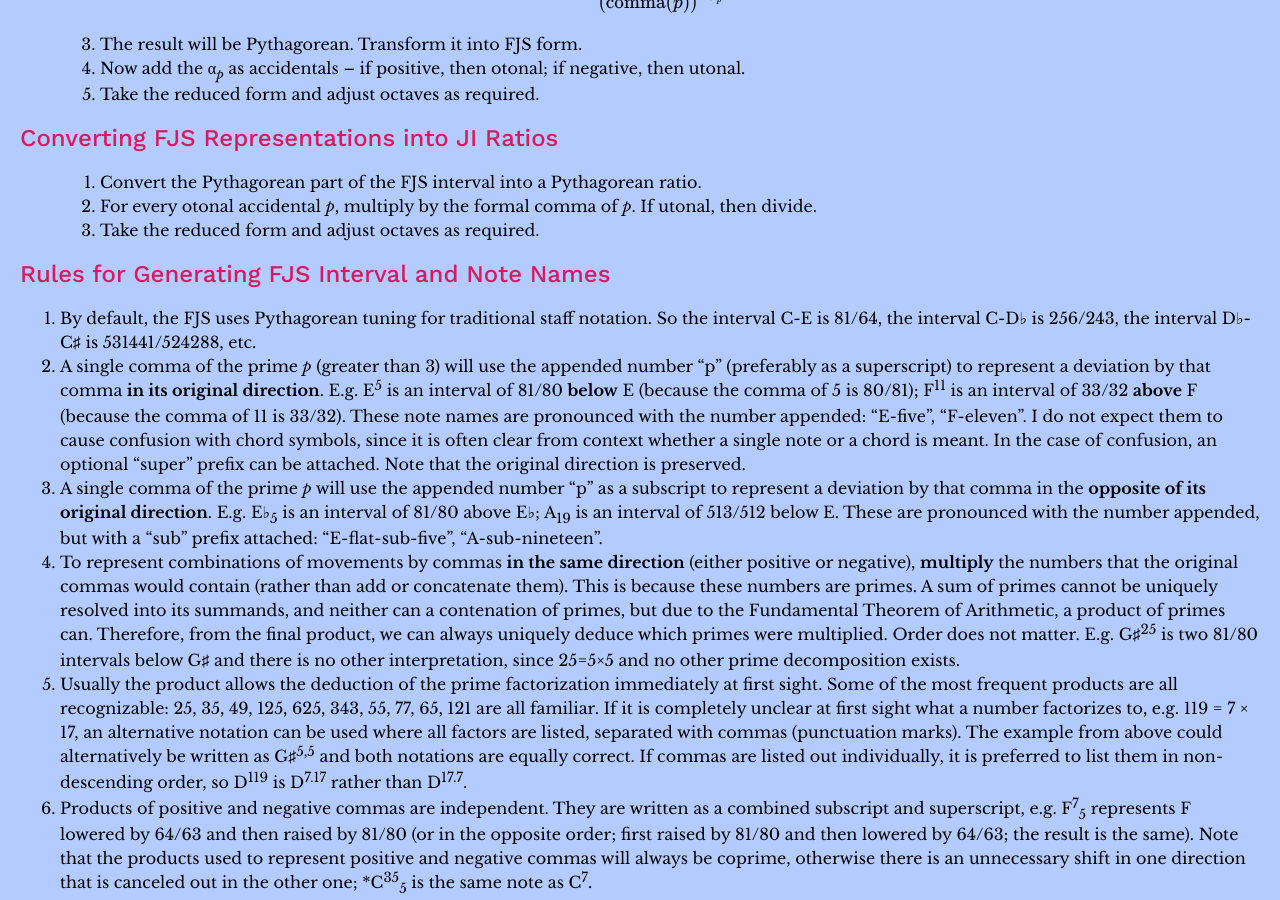
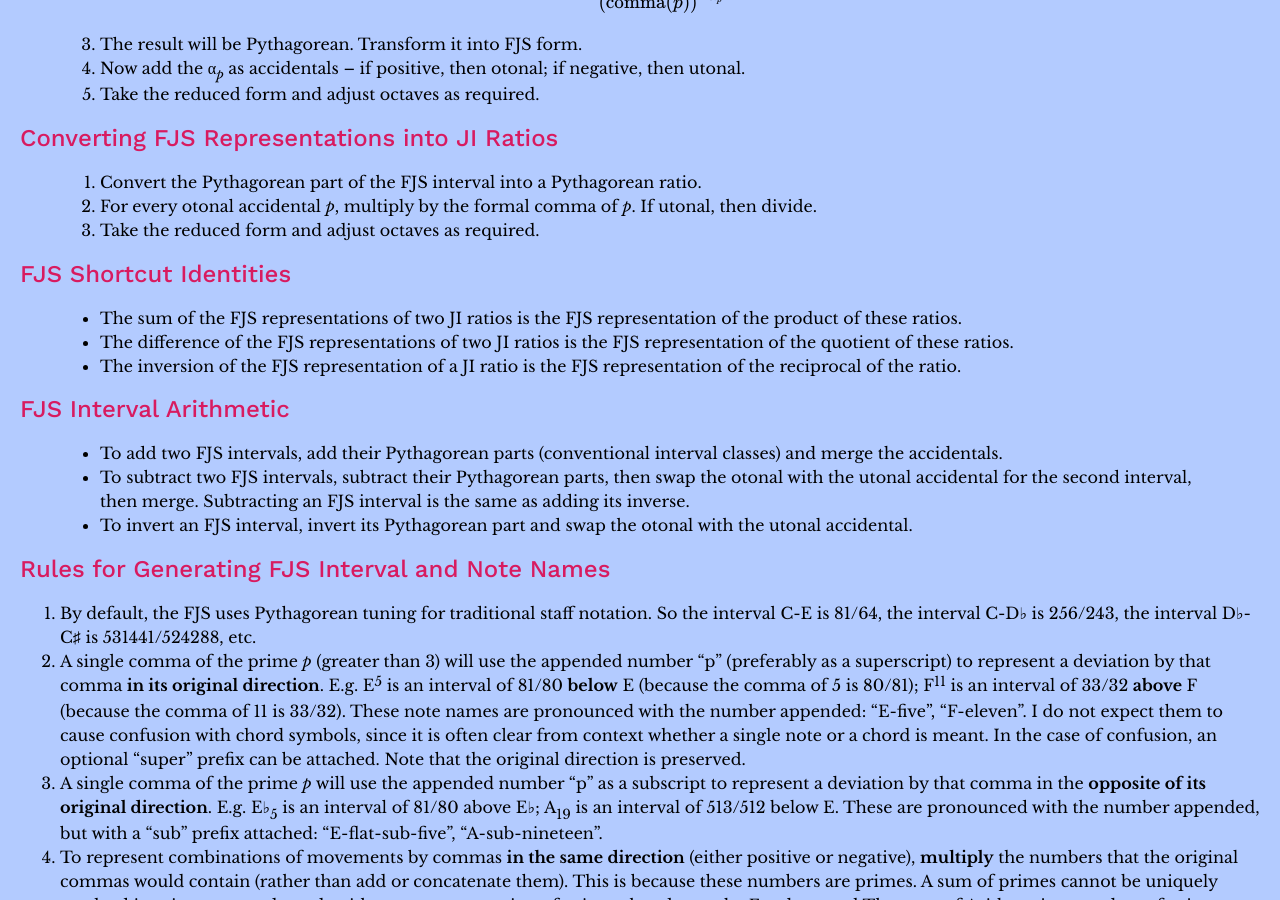
Before and after one commit to misotanni/misotanni.github.io, a Jekyll site: the page built from fjs/en/rules.md, in a window 1280 px wide and 900 px high, scrolled down 726 px. Built offline with Jekyll 4.4.1, drawn with Linux system fonts in a browser that asks for light colours; our own code applies the rules of GitHub Pages for plain Markdown files; formulas are drawn with MathJax 3; some of the changed text lies outside the part shown.

Commit message:
Update rules.md

```diff
--- a/fjs/en/rules.md
+++ b/fjs/en/rules.md
@@ -35,6 +35,18 @@ $$\text{comma} (p)=\frac{\text{red} (p)}{\text{red} (3^g)}$$
 > 1. Convert the Pythagorean part of the FJS interval into a Pythagorean ratio.
 > 2. For every otonal accidental *p*, multiply by the formal comma of *p*. If utonal, then divide.
 > 3. Take the reduced form and adjust octaves as required.
+
+## FJS Shortcut Identities
+
+> - The sum of the FJS representations of two JI ratios is the FJS representation of the product of these ratios.
+> - The difference of the FJS representations of two JI ratios is the FJS representation of the quotient of these ratios.
+> - The inversion of the FJS representation of a JI ratio is the FJS representation of the reciprocal of the ratio.
+
+## FJS Interval Arithmetic
+
+> - To add two FJS intervals, add their Pythagorean parts (conventional interval classes) and merge the accidentals.
+> - To subtract two FJS intervals, subtract their Pythagorean parts, then swap the otonal with the utonal accidental for the second interval, then merge. Subtracting an FJS interval is the same as adding its inverse.
+> - To invert an FJS interval, invert its Pythagorean part and swap the otonal with the utonal accidental.
 
 ## Rules for Generating FJS Interval and Note Names
 
```
Also changed, not shown: other parts of fjs/en/rules.md (+0 -2 lines).
